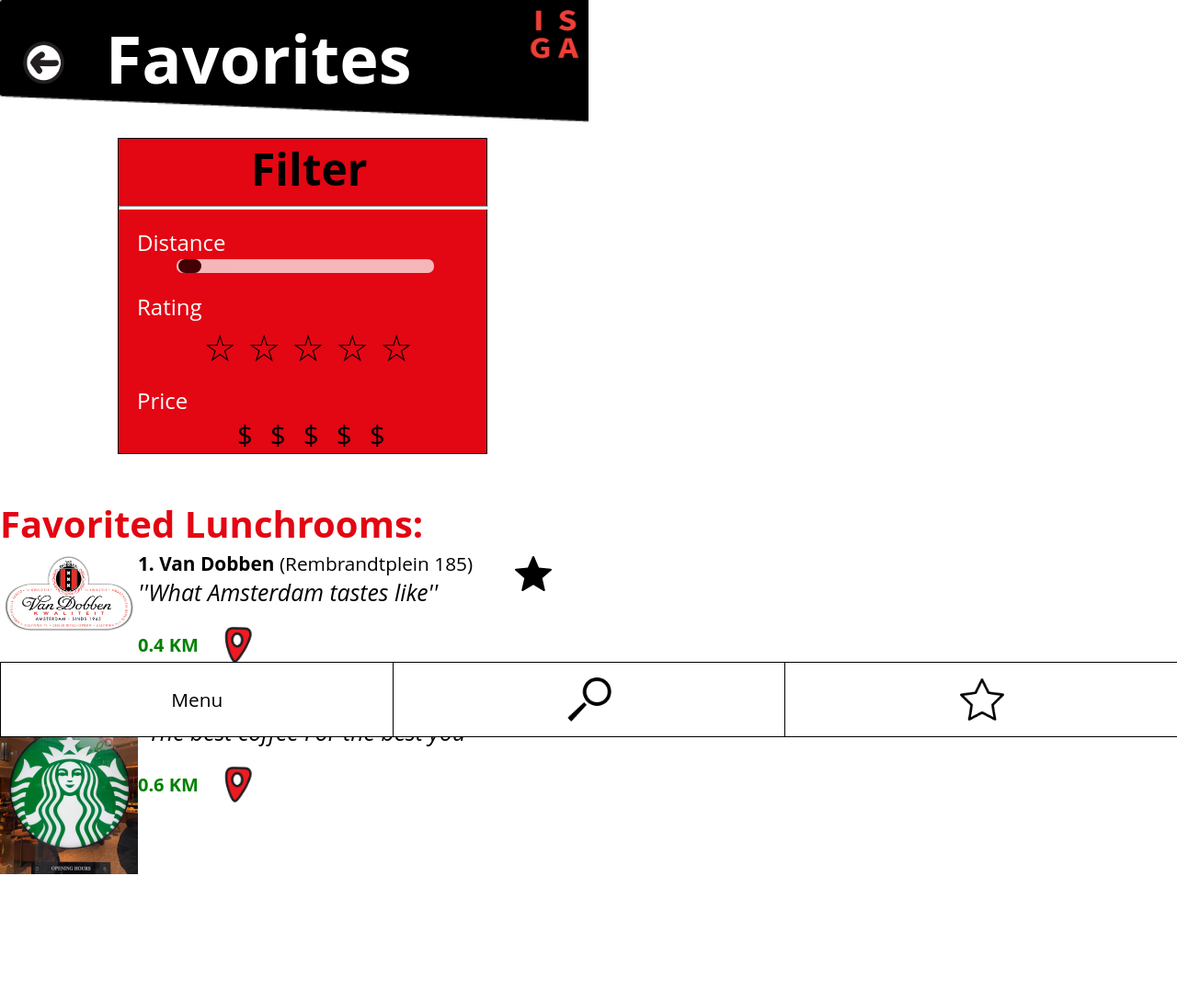
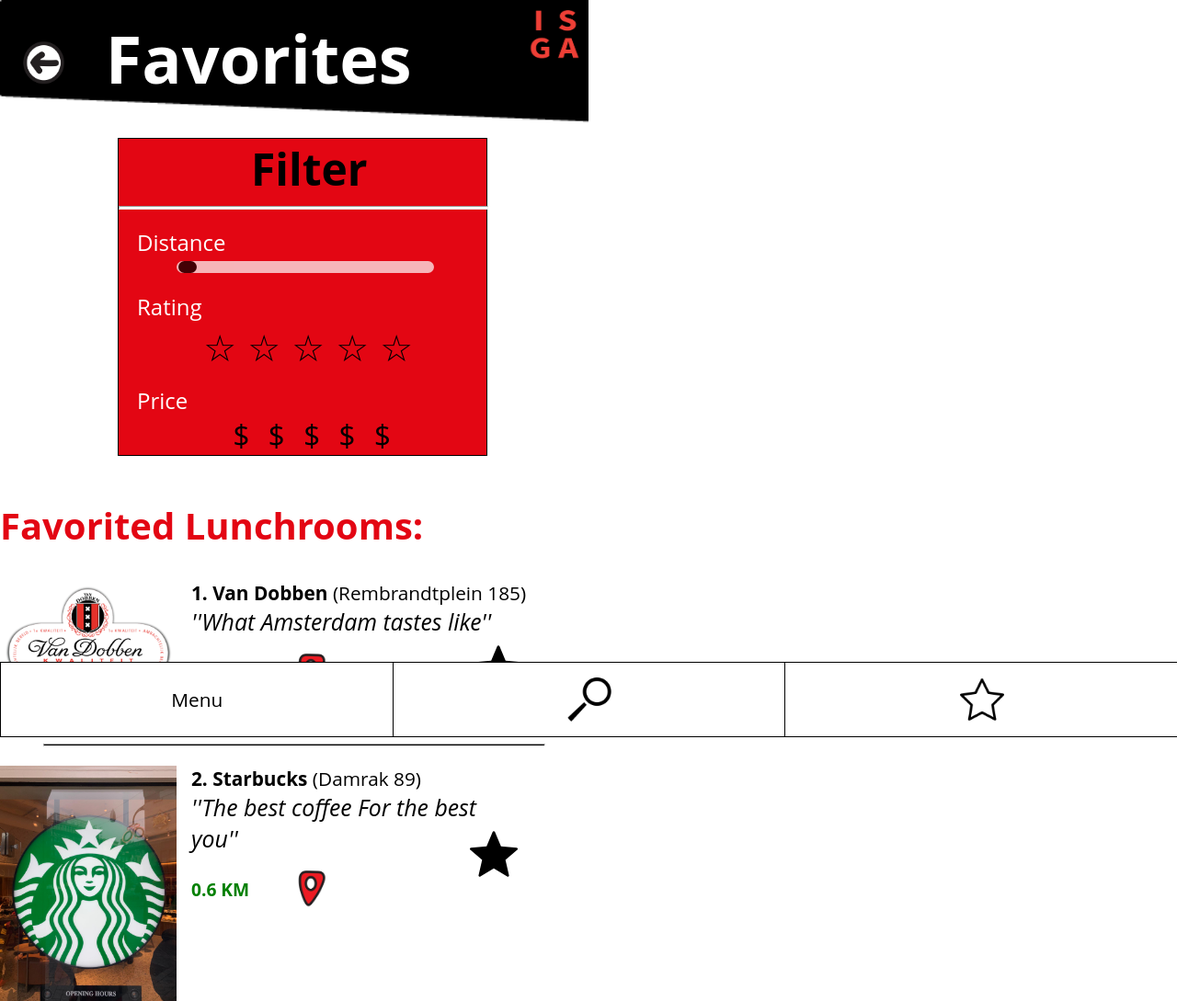
Before and after one commit to RonanDoeleman/internet-standaarden-website, a plain HTML site: page favorieten.html in a window 1280 px wide. Shown: the whole page at 92% size. Before the commit the page ends 1001 px from the top, so only its background shows below. Drawn offline with Linux system fonts and the light colour scheme.

Commit message:
position fixes

```diff
--- a/css/styles.css
+++ b/css/styles.css
@@ -205,6 +205,7 @@ input{
 
 #zoekknop{
   width: 5em;
+  height: 5em;
   border: none;
   margin-right: 1em;
 }
@@ -296,6 +297,7 @@ section.bagelsenbeans{
 
 i{
   font-size: 1.2em;
+  margin-right: 2em;
 }
 
 .starbucksdetail a:visited{
@@ -393,8 +395,8 @@ section.filter p{
 .slider::-webkit-slider-thumb {
   -webkit-appearance: none;
   appearance: none;
-  width: 25px;
-  height: 15px;
+  width: 1.5em;
+  height: 1em;
   background-color: black;
   cursor: pointer;
   border-radius: 0.8em;
@@ -403,7 +405,7 @@ section.filter p{
 .rating{
   display: flex;
   justify-content: center;
-  font-size: 40px;
+  font-size: 2.5em;
   direction: rtl;
 }
 
@@ -421,7 +423,7 @@ section.filter p{
 .price{
   display: flex;
   justify-content: center;
-  font-size: 30px;
+  font-size: 2em;
   direction: rtl;
 }
 
@@ -445,16 +447,18 @@ h3{
 }
 
 img.kroket{
-  width: 150px;
+  width: 12em;
   height: auto;
   float: left;
+  margin-right: 1em;
 }
 
 .starfavoriet{
-  position: absolute;
-  right: 40px;
-  top: 5px;
-  width: 40px;
+  position: relative;
+  float: right;
+  right: 2.5em;
+  top: 0.4em;
+  width: 2.5em;
   height: auto;
   color: orange;
 }
@@ -466,18 +470,17 @@ img.kroket{
 }
 
 section.vandobbenfavo{
-  margin-bottom: -130px;
-  margin-top: 50px;
-
+ margin-bottom: -5em;
+  margin-top: 5em;
 }
 
 img.locatiefavo{
-  margin-left: 90px;
-  margin-bottom: -50px;
+  margin-left: 7em;
+  margin-bottom: -3em;
 }
 
 h4{
-  margin-bottom: -58px;
-  font-size: 20px;
+  margin-bottom: -3em;
+  font-size: 1.2em;
   color: green;
 }
```
Also changed, not shown: 1 other file.
